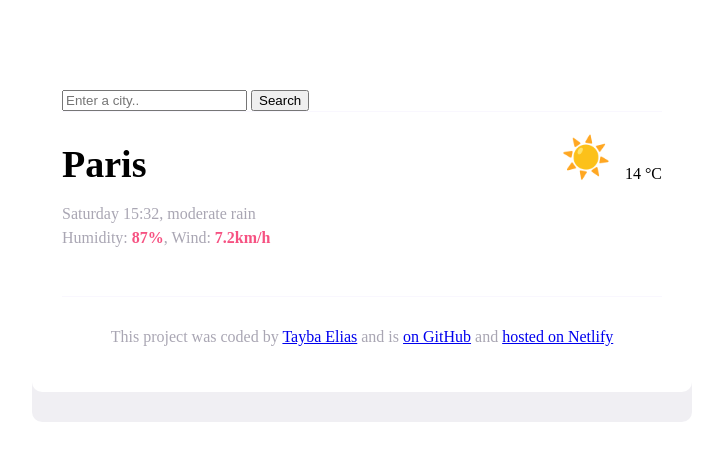
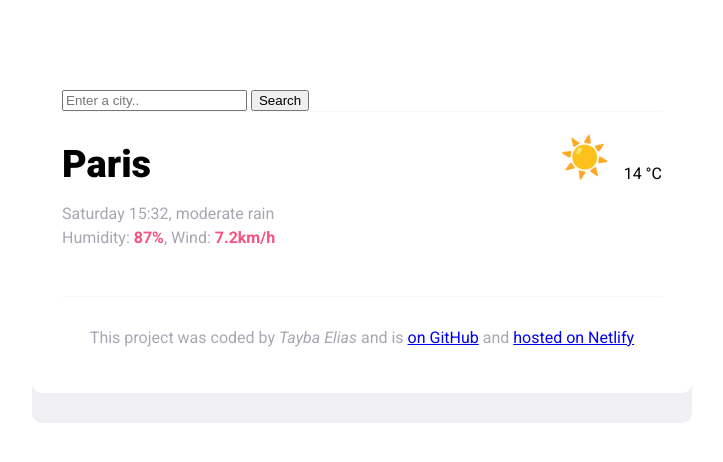
Before and after one commit to tayba7777/My-Clima-App, a plain HTML site: page src/index.html in a window 1280 px wide. Shown: the whole page, without its empty margins (278-1001 px from the left). Drawn offline with Linux system fonts and the light colour scheme; files that its build step writes are made by us from their sources.

Commit message:
added font family

```diff
--- a/src/index.html
+++ b/src/index.html
@@ -3,6 +3,9 @@
   <head>
     <meta charset="UTF-8" />
     <meta name="viewport" content="width=device-width, initial-scale=1.0" />
+    <link rel="preconnect" href="https://fonts.googleapis.com">
+    <link rel="preconnect" href="https://fonts.gstatic.com" crossorigin>
+    <link href="https://fonts.googleapis.com/css2?family=Roboto:ital,wght@0,100..900;1,100..900&display=swap" rel="stylesheet">
     <link rel="stylesheet" href="src/styles.css" />
     <title>Clima App</title>
   </head>
@@ -33,8 +36,8 @@
     <footer>
       <p>
         This project was coded by
-        <a href="#" target="_blank">Tayba Elias</a> and is
-        <a href="#" target="_blank"> on GitHub</a> and
+        <em>Tayba Elias</em> and is
+        <a href="https://github.com/tayba7777/My-Clima-App" target="_blank"> on GitHub</a> and
         <a href="#" target="_blank">hosted on Netlify</a>
       </p>
     </footer>
--- a/src/styles.css
+++ b/src/styles.css
@@ -1,5 +1,6 @@
 body {
     background: #fgf7fe;
+    font-family: "Roboto", serif;
 }
 
 .container {
```
